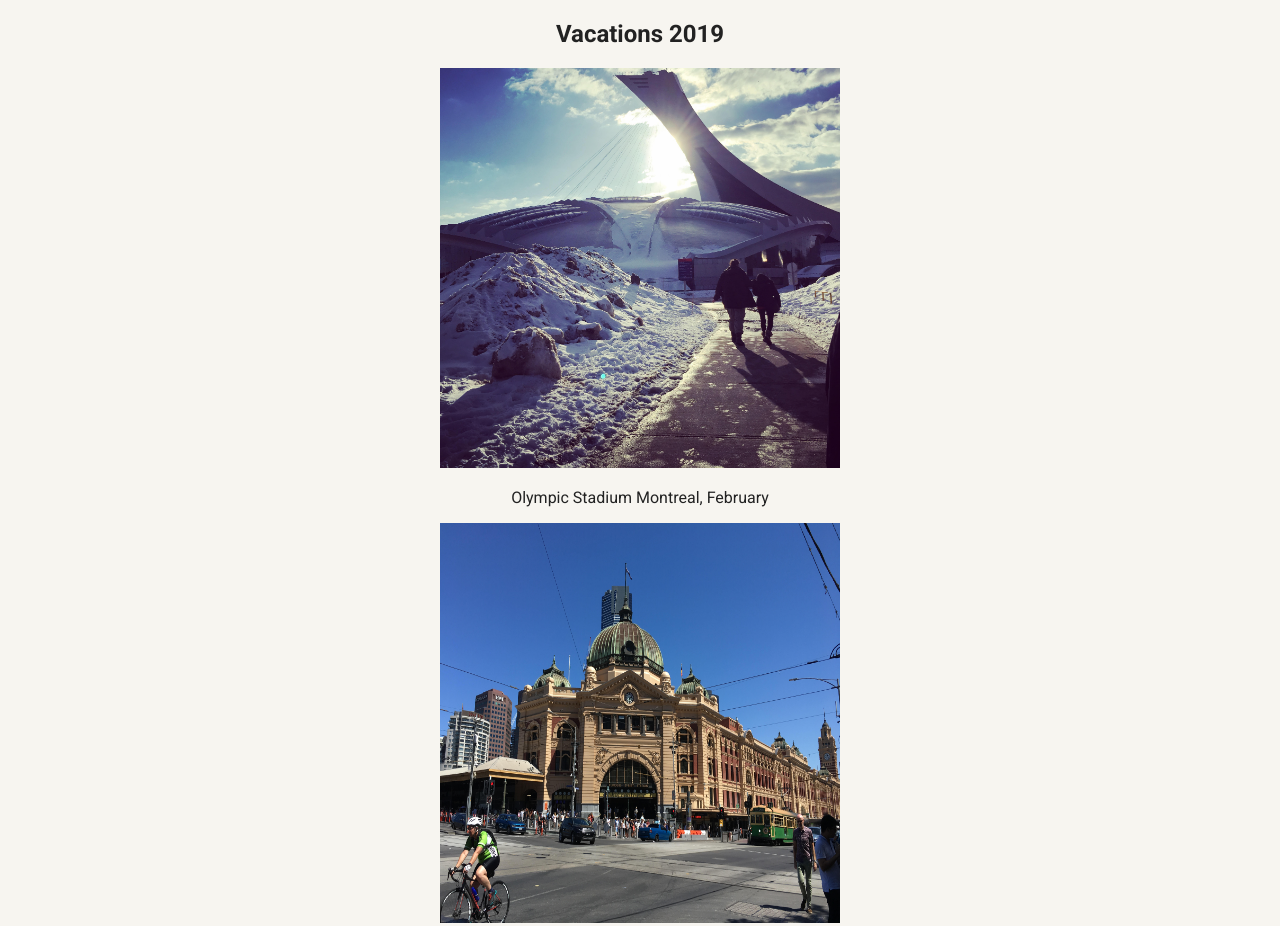
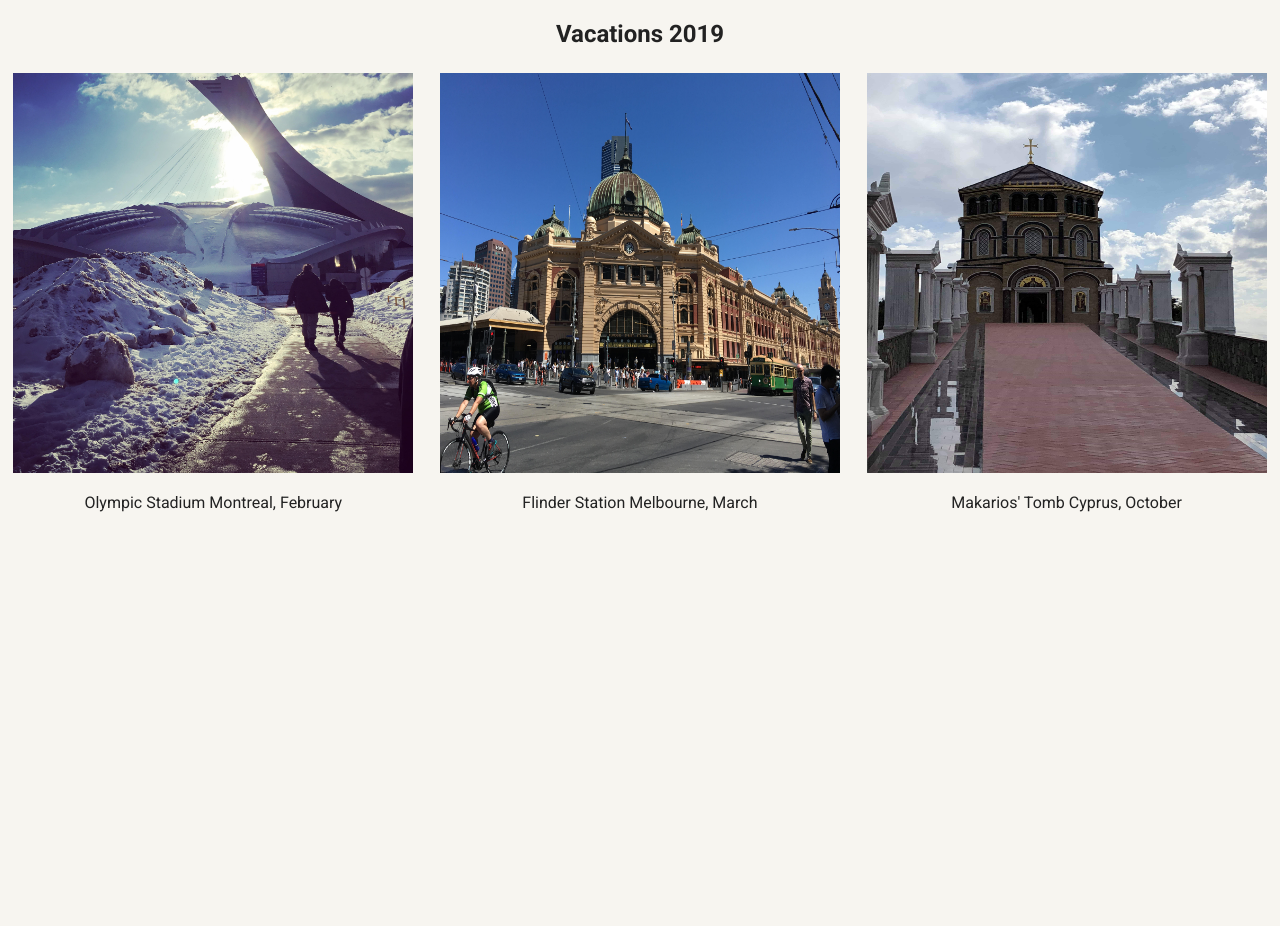
Before and after one commit to Nikgm/FEWD_Treehouse-Project-1, a plain HTML site: page gallery.html in a window 1280 px wide. Shown: the part 470-1396 px from the top of the page. After the commit the page ends 1003 px from the top, so only its background shows below. Drawn offline with Linux system fonts and the light colour scheme; a web font is replaced by a local one.

Commit message:
Add files via upload

```diff
--- a/styles.css
+++ b/styles.css
@@ -22,7 +22,16 @@ a:hover {
 }
 
 /* Section Styles */
-
+.column {
+  float: left;
+  width: 33.33%;
+  padding: 5px;
+}
+.row::after {
+  content: "";
+  clear: both;
+  display: table;
+}
 .main-nav {
   width: 100%;
   background: black;
```
